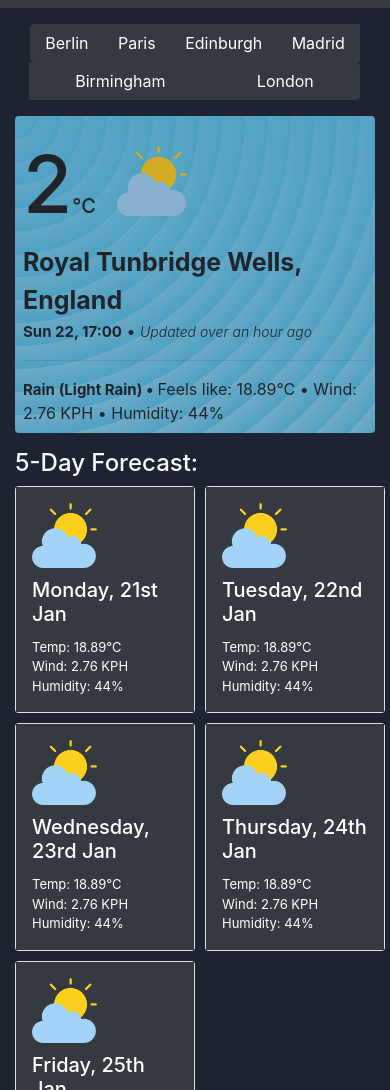
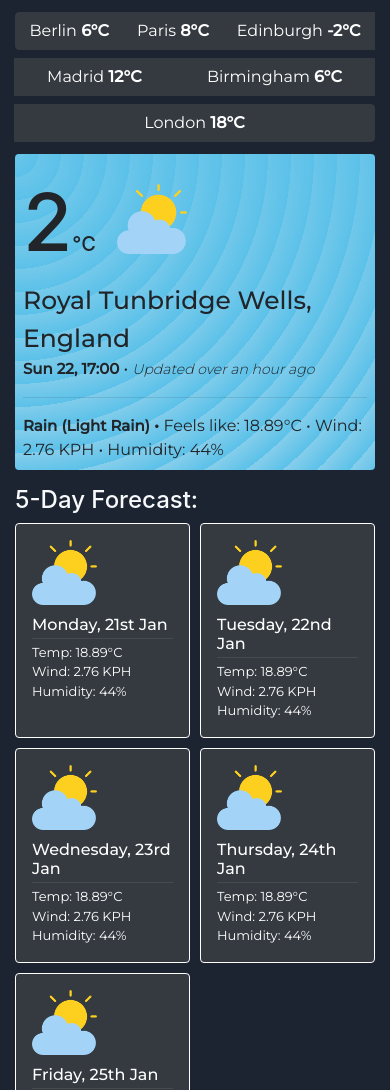
Before and after one commit to dodzikojo/Weather-Dashboard, a plain HTML site: page index.html in a window 390 px wide. Shown: the part 56-1146 px from the top of the page. Drawn offline with nearby package versions, Linux system fonts and the light colour scheme; no server answers.

Commit message:
Improved UI and responsiveness to mobile

```diff
--- a/assets/css/style.css
+++ b/assets/css/style.css
@@ -3,17 +3,31 @@ body {
 
 }
 
+#navbar-title {
+    font-size: 1.3rem;
+    font-weight: 500;
+    font-family: 'Montserrat', sans-serif;
+}
+
 #mainWeatherDash {
     background-color: #5bc1e9;
-    opacity: 0.8;
+    /* opacity: 0.8; */
     background-image: repeating-radial-gradient(circle at 0 0, transparent 0, #5bc1e9 23px), repeating-linear-gradient(#87CEEB55, #87CEEB);
     display: grid;
+}
+
+#historyButtons {
+    display: flex;
+    justify-content: space-between;
+    font-family: 'Montserrat', sans-serif;
+
 }
 
 
 #locationInfo {
     position: relative;
     grid-area: locationInfo;
+    font-family: 'Montserrat', sans-serif;
 }
 
 #mainWeatherForecast {
@@ -47,6 +61,7 @@ body {
     display: grid;
     column-gap: 10px;
     row-gap: 10px;
+    font-family: 'Montserrat', sans-serif;
     grid-template-columns: auto auto auto auto auto;
     grid-template-rows: auto;
     grid-template-areas:
@@ -59,6 +74,7 @@ body {
 #forecastFour,
 #forecastFive {
     position: relative;
+    border-color: white;
 
 }
 
@@ -96,11 +112,26 @@ body {
     font-size: 15px;
 }
 
+#historyWeatherDate {
+    font-size: 1rem;
+    font-weight: 500;
+}
+
+#search-button {
+    font-family: 'Montserrat', sans-serif;
+}
+
+#historyWeatherSplitLine {
+    background-color: grey;
+    opacity: 30%;
+}
+
 
 #locationName {
     font-size: 25px;
-    font-weight: bold;
+    font-weight: 500;
     margin-bottom: 0px !important;
+    font-family: 'Montserrat', sans-serif;
 }
 
 #lastUpdatedInfo {
@@ -125,11 +156,35 @@ body {
     font-size: 20px;
 }
 
+/* Extra small devices (phones, 600px and down) */
+@media only screen and (max-width: 300px) and (orientation: portrait) {
+    #forecast {
+        grid-template-columns: 100%;
+        grid-template-rows: auto auto auto auto auto;
+        grid-template-areas:
+            "one"
+            "two"
+            "three"
+            "four"
+            "five"
+            "six";
+    }
+
+    #mainWeatherDash {
+        display: grid;
+        grid-template-columns: auto;
+        grid-template-rows: "auto";
+        grid-template-areas:
+            "mainWeatherForecast"
+            "locationInfo"
+    }
+}
+
 
 /* Extra small devices (phones, 600px and down) */
 @media only screen and (max-width: 600px) {
     #forecast {
-        grid-template-columns: 50% 50%;
+        grid-template-columns: 1fr 1fr;
         grid-template-rows: auto auto auto auto auto;
         grid-template-areas:
             "one two"
@@ -142,15 +197,16 @@ body {
         grid-template-columns: auto;
         grid-template-rows: "auto";
         grid-template-areas:
-        "mainWeatherForecast"
-        "locationInfo"
+            "mainWeatherForecast"
+            "locationInfo"
     }
 }
+
 
 /* Small devices (portrait tablets and large phones, 600px and up) */
 @media only screen and (min-width: 600px) {
     #forecast {
-        grid-template-columns: 50% 50%;
+        grid-template-columns: 1fr 1fr;
         grid-template-rows: auto auto auto auto auto;
         grid-template-areas:
             "one two"
@@ -162,7 +218,7 @@ body {
         grid-template-columns: auto 1fr;
         grid-template-rows: "auto";
         grid-template-areas:
-        "mainWeatherForecast locationInfo"
+            "mainWeatherForecast locationInfo"
     }
 }
 
@@ -182,7 +238,7 @@ body {
         grid-template-columns: auto 1fr;
         grid-template-rows: "auto";
         grid-template-areas:
-        "mainWeatherForecast locationInfo"
+            "mainWeatherForecast locationInfo"
     }
 }
 
@@ -195,7 +251,7 @@ body {
         grid-template-columns: auto 1fr;
         grid-template-rows: "auto";
         grid-template-areas:
-        "mainWeatherForecast locationInfo"
+            "mainWeatherForecast locationInfo"
     }
 
     #forecast {
--- a/index.html
+++ b/index.html
@@ -11,6 +11,11 @@
 
   <link rel="stylesheet" href="https://stackpath.bootstrapcdn.com/font-awesome/4.7.0/css/font-awesome.min.css" />
   <link rel="stylesheet" href="/assets/css/style.css">
+  <link rel="preconnect" href="https://fonts.googleapis.com">
+  <link rel="preconnect" href="https://fonts.googleapis.com">
+  <link rel="preconnect" href="https://fonts.gstatic.com" crossorigin>
+  <link href="https://fonts.googleapis.com/css2?family=Montserrat:wght@200;300;400;500&display=swap" rel="stylesheet">
+
   <title>Weather Dashboard</title>
 </head>
 
@@ -19,54 +24,38 @@
     <nav class="navbar navbar-expand-lg navbar-light bg-dark">
       <div class="container">
         <div class="collapse navbar-collapse" id="navbarSupportedContent">
-
           <form class="form-inline my-2 my-lg-0">
             <input class="form-control mr-sm-2" type="search" placeholder="Search" aria-label="Search">
-            <button class="btn btn-outline-success my-2 my-sm-0" type="submit">Search</button>
+            <button class="btn btn-outline-light my-2 my-sm-0" id="search-button" type="submit">Search</button>
           </form>
         </div>
-        <a class="navbar-brand h2 text-light ">Weather Dashboard</a>
+        <a id="navbar-title" class=" text-light my-0">Weather Dashboard</a>
         <button class="navbar-toggler bg-light" type="button" data-toggle="collapse"
           data-target="#navbarSupportedContent" aria-controls="navbarSupportedContent" aria-expanded="false"
           aria-label="Toggle navigation">
           <span class="navbar-toggler-icon"></span>
         </button>
-
-
       </div>
-
     </nav>
-    <!-- <nav class="navbar navbar-dark bg-dark">
-      <div class="container">
-
-        <form class="form-inline">
-          <input class="form-control mr-sm-2" type="search" placeholder="London" aria-label="Search">
-          <button class="btn btn-outline-light my-2 my-sm-0" type="submit">Search</button>
-        </form>
-        <a class="navbar-brand h2 text-light ">Weather Dashboard</a>
-
-
-      </div>
-    </nav> -->
   </header>
 
   <!-- max-width for ultra wide resolutions -->
   <div class="container">
     <div class="row">
-      <div id="search-panel" class="col-12 pb-3 mt-3 ">
-        <!-- <hr> -->
+      <!-- <div id="search-panel" class="col-12 mb-3 mt-3 "> -->
 
-        <div class="btn-group row col-12 mx-auto" id="history">
-          <button class="btn btn-dark">Berlin</button>
-          <button class="btn btn-dark">Paris</button>
-          <button class="btn btn-dark">Edinburgh</button>
-          <button class="btn btn-dark">Madrid</button>
-          <button class="btn btn-dark">Birmingham</button>
-          <button class="btn btn-dark">London</button>
+
+        <div class="mx-auto row btn-group col-12 my-2" id="historyButtons">
+          <button type="button" class="btn btn-dark my-1">Berlin <span class="font-weight-bold">6°C</span></button>
+          <button type="button" class="btn btn-dark my-1">Paris <span class="font-weight-bold">8°C</span></button>
+          <button type="button" class="btn btn-dark my-1">Edinburgh <span class="font-weight-bold">-2°C</span></button>
+          <button type="button" class="btn btn-dark my-1">Madrid <span class="font-weight-bold">12°C</span></button>
+          <button type="button" class="btn btn-dark my-1">Birmingham <span class="font-weight-bold">6°C</span></button>
+          <button type="button" class="btn btn-dark my-1">London <span class="font-weight-bold">18°C</span></button>
 
         </div>
 
-      </div>
+      <!-- </div> -->
 
       <div id="weather-panel" class="col-12">
         <!-- <section id="today" class="p-2 rounded" role="region" aria-live="polite"> -->
@@ -119,11 +108,12 @@
           <h4 class="text-light">5-Day Forecast:</h4>
           <div id="forecast">
 
-            <div class="card" id="forecastOne">
-              <div class="card-body bg-dark text-white p-3">
+
+              <div class="card bg-dark text-white" id="forecastOne">
+                <div class="card-body p-3">
                   <img id="historyWeatherImage" class="" src="assets/images/cloudy.png">
-                <h5 class="card-title">Monday, 21st Jan</h5>
-
+                  <h5 id="historyWeatherDate" class="mb-1">Monday, 21st Jan</h5>
+                  <hr class="py-0 mt-0 mb-1" id="historyWeatherSplitLine">
                   <div class="card-text d-inline forecastDetails">
                     <p class="py-0 m-0">Temp: <span>18.89°C</span></p>
                     <p class="py-0 m-0">Wind: <span>2.76 KPH</span></p>
@@ -131,11 +121,13 @@
                   </div>
                 </div>
               </div>
-            <div class="card" id="forecastTwo">
-              <div class="card-body bg-dark text-white p-3">
+
+
+              <div class="card bg-dark text-white" id="forecastTwo">
+              <div class="card-body p-3">
                 <img id="historyWeatherImage" class="" src="assets/images/cloudy.png">
-                <h5 class="card-title">Tuesday, 22nd Jan</h5>
-
+                <h5 id="historyWeatherDate"class="mb-1">Tuesday, 22nd Jan</h5>
+                <hr class="py-0 mt-0 mb-1" id="historyWeatherSplitLine">
                 <div class="card-text d-inline forecastDetails">
                   <p class="py-0 m-0">Temp: <span>18.89°C</span></p>
                   <p class="py-0 m-0">Wind: <span>2.76 KPH</span></p>
@@ -143,11 +135,11 @@
                 </div>
               </div>
             </div>
-            <div class="card" id="forecastThree">
-              <div class="card-body bg-dark text-white p-3">
+            <div class="card bg-dark text-white" id="forecastThree">
+              <div class="card-body p-3">
                 <img id="historyWeatherImage" class="" src="assets/images/cloudy.png">
-                <h5 class="card-title">Wednesday, 23rd Jan</h5>
-
+                <h5 id="historyWeatherDate"class="mb-1">Wednesday, 23rd Jan</h5>
+                <hr class="py-0 mt-0 mb-1" id="historyWeatherSplitLine">
                 <div class="card-text d-inline forecastDetails">
                   <p class="py-0 m-0">Temp: <span>18.89°C</span></p>
                   <p class="py-0 m-0">Wind: <span>2.76 KPH</span></p>
@@ -155,11 +147,11 @@
                 </div>
               </div>
             </div>
-            <div class="card" id="forecastFour">
-              <div class="card-body bg-dark text-white p-3">
+            <div class="card bg-dark text-white" id="forecastFour">
+              <div class="card-body p-3">
                 <img id="historyWeatherImage" class="" src="assets/images/cloudy.png">
-                <h5 class="card-title">Thursday, 24th Jan</h5>
-
+                <h5 id="historyWeatherDate"class="mb-1">Thursday, 24th Jan</h5>
+                <hr class="py-0 mt-0 mb-1" id="historyWeatherSplitLine">
                 <div class="card-text d-inline forecastDetails">
                   <p class="py-0 m-0">Temp: <span>18.89°C</span></p>
                   <p class="py-0 m-0">Wind: <span>2.76 KPH</span></p>
@@ -167,11 +159,11 @@
                 </div>
               </div>
             </div>
-            <div class="card" id="forecastFive">
-              <div class="card-body bg-dark text-white p-3">
+            <<div class="card bg-dark text-white" id="forecastFive">
+              <div class="card-body p-3">
                 <img id="historyWeatherImage" class="" src="assets/images/cloudy.png">
-                <h5 class="card-title">Friday, 25th Jan</h5>
-
+                <h5 id="historyWeatherDate"class="mb-1">Friday, 25th Jan</h5>
+                <hr class="py-0 mt-0 mb-1" id="historyWeatherSplitLine">
                 <div class="card-text d-inline forecastDetails">
                   <p class="py-0 m-0">Temp: <span>18.89°C</span></p>
                   <p class="py-0 m-0">Wind: <span>2.76 KPH</span></p>
```
Lines whose indentation alone changed are shown as unchanged.
